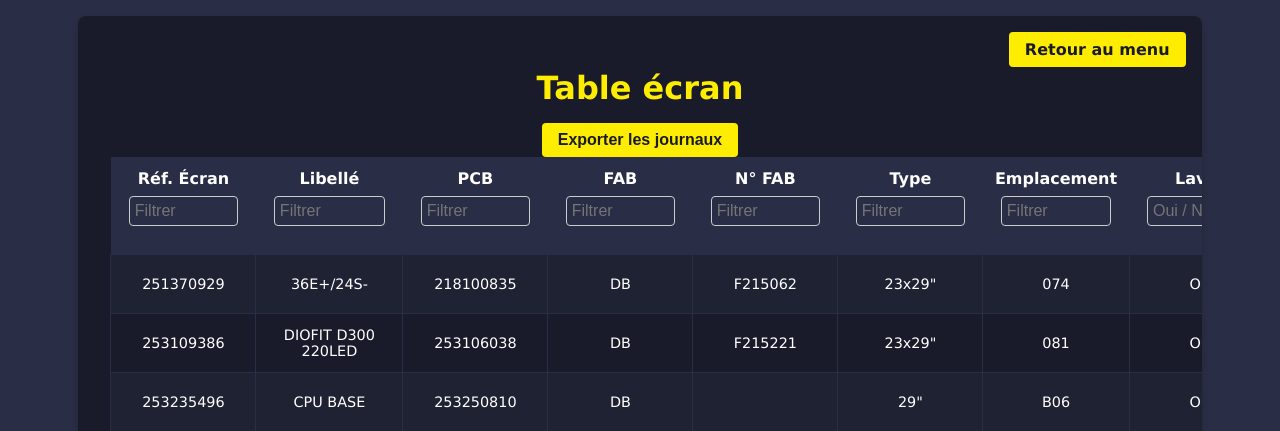
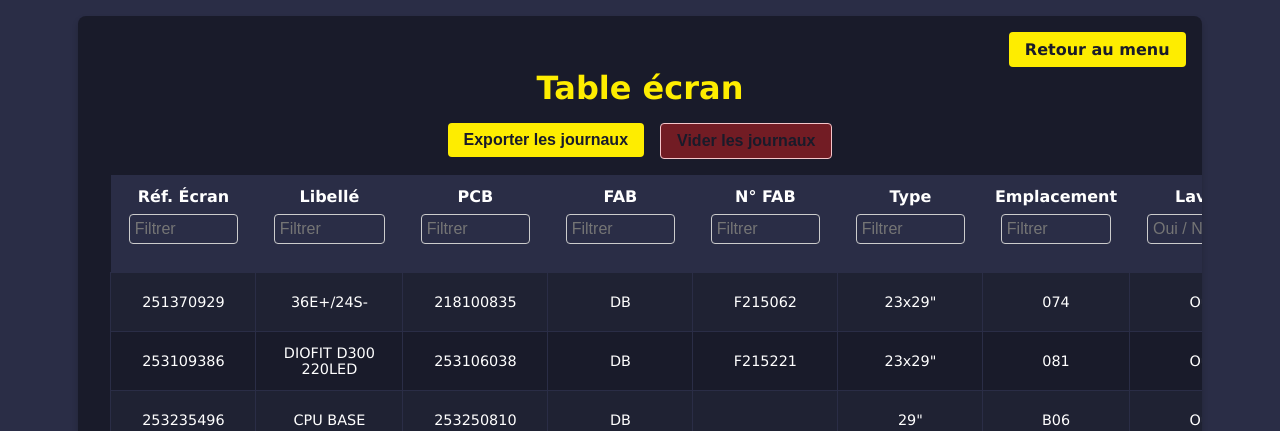
Before and after one commit to AmelienLS/RPI_LocalWebServer, a Flask app: page /ecran in a window 1280 px wide. Shown: the top 431 px of the page. Run offline with Flask 3, Linux system fonts and the light colour scheme; a user stored in the database is signed in; data comes from the database, SQL or seed files in the repository.

Commit message:
feature: adin logs purge

```diff
--- a/APP.py
+++ b/APP.py
@@ -153,6 +153,33 @@ def _sync_daily_log(connection: sqlite3.Connection, log_date: date) -> None:
                     lave_text,
                 ]
             )
+
+
+def _build_logs_archive(delete_files: bool = False) -> BytesIO:
+    """Construit une archive ZIP contenant tous les journaux CSV puis, optionnellement, les supprime."""
+    logs_dir = _get_logs_dir()
+    archive_stream = BytesIO()
+    csv_files = sorted(logs_dir.glob("*.csv"))
+    with zipfile.ZipFile(archive_stream, mode="w", compression=zipfile.ZIP_DEFLATED) as archive:
+        if not csv_files:
+            archive.writestr(
+                "README.txt",
+                "Aucun journal disponible pour le moment.\n"
+                "Les fichiers seront générés lorsqu'un écran sera pris/rangé.",
+            )
+        else:
+            for csv_path in csv_files:
+                archive.write(csv_path, arcname=csv_path.name)
+
+    if delete_files and csv_files:
+        for csv_path in csv_files:
+            try:
+                csv_path.unlink()
+            except FileNotFoundError:
+                continue
+
+    archive_stream.seek(0)
+    return archive_stream
 
 # Route de connexion
 @app.route('/', methods=['GET', 'POST'])
@@ -346,22 +373,28 @@ def export_logs():
     if not session.get('admin'):
         return redirect('/index')
 
-    logs_dir = _get_logs_dir()
-    archive_stream = BytesIO()
-    csv_files = sorted(logs_dir.glob("*.csv"))
-    with zipfile.ZipFile(archive_stream, mode="w", compression=zipfile.ZIP_DEFLATED) as archive:
-        if not csv_files:
-            archive.writestr(
-                "README.txt",
-                "Aucun journal disponible pour le moment.\n"
-                "Les fichiers seront générés lorsqu'un écran sera pris/rangé.",
-            )
-        else:
-            for csv_path in csv_files:
-                archive.write(csv_path, arcname=csv_path.name)
+    archive_stream = _build_logs_archive(delete_files=False)
+    filename = f"screen_logs_{datetime.now().strftime('%Y%m%d_%H%M%S')}.zip"
+    return send_file(
+        archive_stream,
+        mimetype="application/zip",
+        as_attachment=True,
+        download_name=filename,
+    )
 
-    archive_stream.seek(0)
-    filename = f"screen_logs_{datetime.now().strftime('%Y%m%d_%H%M%S')}.zip"
+
+@app.route("/purge_logs", methods=["POST"])
+def purge_logs():
+    """
+    Exporte tous les journaux puis supprime les fichiers CSV pour repartir sur un dossier vide.
+    """
+    if 'prenom' not in session:
+        return redirect('/')
+    if not session.get('admin'):
+        return redirect('/index')
+
+    archive_stream = _build_logs_archive(delete_files=True)
+    filename = f"screen_logs_cleared_{datetime.now().strftime('%Y%m%d_%H%M%S')}.zip"
     return send_file(
         archive_stream,
         mimetype="application/zip",
--- a/Styles/ecran.css
+++ b/Styles/ecran.css
@@ -3,6 +3,14 @@
 .container {
     max-width: 100%;
     overflow-x: auto; /* Défilement horizontal si nécessaire */
+}
+
+.admin-actions {
+    display: flex;
+    justify-content: center;
+    gap: 1rem;
+    margin: 1rem 0;
+    flex-wrap: wrap;
 }
 
 .admin-link {
@@ -70,3 +78,12 @@ button.prendre {
 button.prendre:hover {
     background-color: #FFD700;
 }
+
+.purge-btn {
+    background-color: #721c24;
+    border: 1px solid #f5c6cb;
+}
+
+.purge-btn:hover {
+    background-color: #a71d2a;
+}
--- a/Templates/ecran.html
+++ b/Templates/ecran.html
@@ -17,6 +17,9 @@
         <div class="admin-actions">
             <form action="{{ url_for('export_logs') }}" method="get">
                 <button type="submit" class="button export-btn">Exporter les journaux</button>
+            </form>
+            <form action="{{ url_for('purge_logs') }}" method="post" onsubmit="return confirm('Exporter et supprimer tous les journaux ?');">
+                <button type="submit" class="button purge-btn">Vider les journaux</button>
             </form>
         </div>
         {% endif %}
```
Also changed, not shown: tests/web/test_workflow_ecrans.py (+23 -0 lines), CHANGELOG.md, README.md.
